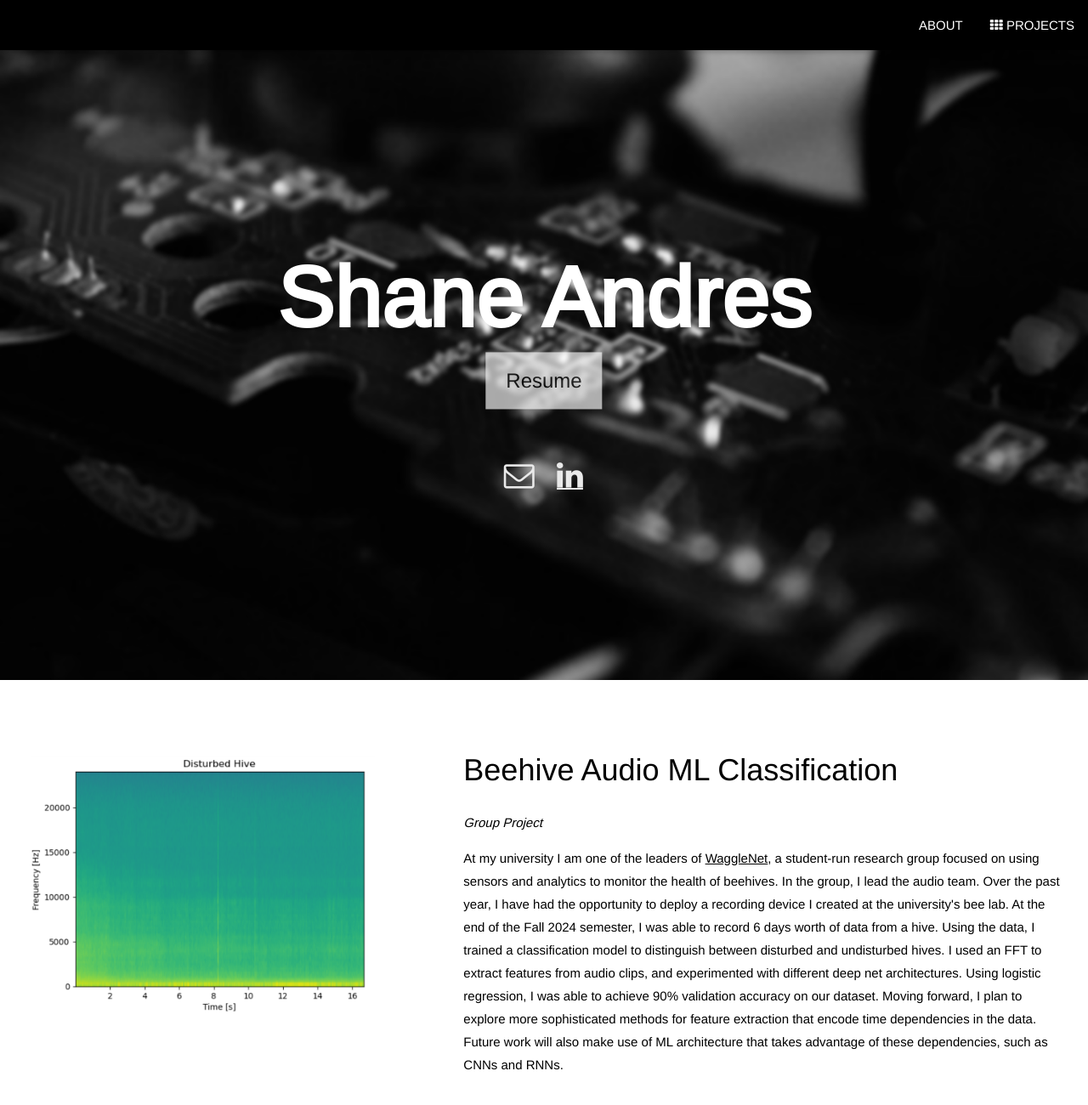
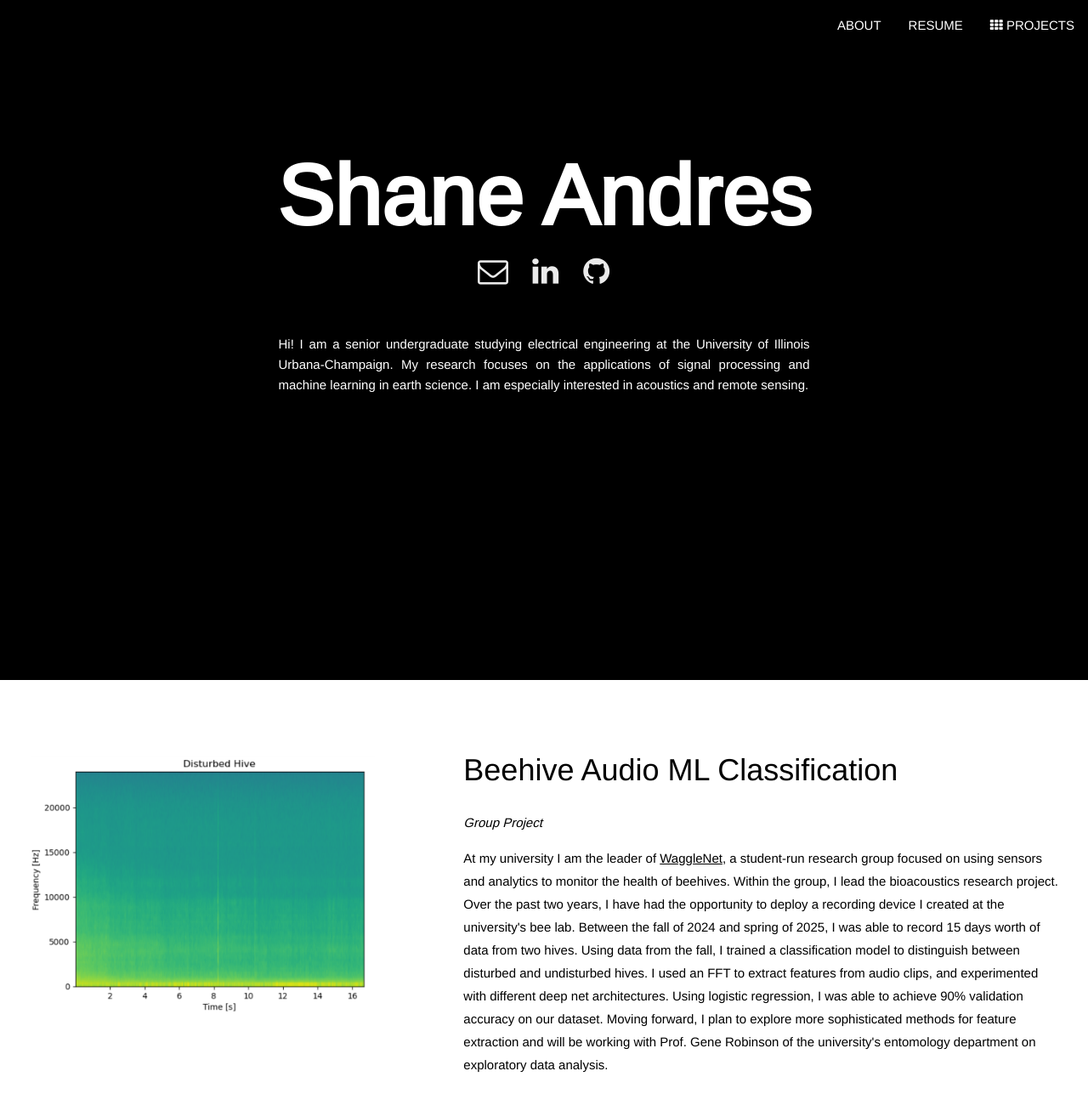
Before and after one commit to shanetandres/shanetandres.github.io, a website: page index.html in a window 1280 px wide. Shown: the top 1300 px of the page at 85% size. Drawn offline with nearby package versions, Linux system fonts and the light colour scheme.

Commit message:
Updated with 2025 projects and resume link

```diff
--- a/index.html
+++ b/index.html
@@ -19,7 +19,8 @@
     .bgimg-1 {
       background-position: center;
       background-size: cover;
-      background-image: url("https://shanetandres.github.io/pcb%20blurred.png");
+      background-color: black;
+      /*background-image: url("https://shanetandres.github.io/pcb%20blurred.png");*!*/
       min-height: 100%;
     }
 
@@ -36,6 +37,7 @@
     <!-- Right-sided navbar links -->
     <div class="w3-right w3-hide-small">
       <a href="#home" class="w3-bar-item w3-button">ABOUT</a>
+      <a href="https://drive.google.com/file/d/1bvvHLDM0f3ji0MXqbqrKhju61sprBD58/view?usp=sharing" class="w3-bar-item w3-button">RESUME</a>
       <a href="#projects" class="w3-bar-item w3-button"><i class="fa fa-th"></i> PROJECTS</a>
     </div>
     <!-- Hide right-floated links on small screens and replace them with a menu icon -->
@@ -53,23 +55,42 @@
   <a href="#projects" onclick="w3_close()" class="w3-bar-item w3-button">PROJECTS</a>
 </nav>
 
-<!-- Header with full-height image -->
+<!-- Header -->
 <header class="bgimg-1 w3-grayscale-min" id="home">
-  <div class="w3-text-white" style="position:absolute; bottom: 45%; width: 100%; text-align: center; font-weight: bold; ">
+  <!-- Name centered higher -->
+  <div style="position:absolute; bottom: 60%; width: 100%; text-align: center; font-weight: bolder" class="w3-text-white">
     <span class="w3-jumbo w3-hide-small">Shane Andres</span>
-    <span class="w3-display-center w3-xxxlarge w3-hide-large w3-hide-medium" style="bottom: 25%; width: 100%">Shane Andres</span>
+    <span class="w3-xxxlarge w3-hide-large w3-hide-medium">Shane Andres</span>
+  </div>
 
-    <div class="w3-display-center">
-      <p><a href="https://drive.google.com/file/d/16P-IOX1eULzsmKDn84oqP5-eD96P23Qu/view?usp=drive_link" class="w3-button w3-white w3-padding-large w3-xlarge w3-margin-top w3-hover-opacity" style="font-weight: lighter; filter:opacity(65%);">Resume</a></p>
+  <!-- Social links  -->
+  <div style="position:absolute; bottom: 58%; width: 100%; text-align: center;" class="w3-text-grey w3-large">
+    <a href="mailto:shanetandres@gmail.com"
+       class="fa fa-envelope-o w3-hover-opacity"
+       style="scale:200%; margin: 0 20px; filter:brightness(200%); text-decoration: none;"></a>
+    <a href="https://www.linkedin.com/in/shane-andres-35722b29b/"
+       class="fa fa-linkedin w3-hover-opacity"
+       style="scale:200%; margin: 0 20px; filter:brightness(200%); text-decoration: none;"></a>
+    <a href="https://github.com/shaneta2">
+      <i class="fa fa-github w3-hover-opacity"
+         style="scale:200%; margin: 0 20px; filter:brightness(200%); text-decoration: none;"></i>
+    </a>
+  </div>
+</header>
+
+  <!-- Paragraph lower -->
+  <div style="position:absolute; bottom: 40%; width: 100%; text-align: center;" class="w3-text-white">
+    <div style="max-width: 625px; margin:auto; font-weight: normal; line-height: 1.6; text-align: justify;">
+      <p>
+        Hi! I am a senior undergraduate studying electrical engineering at the University of Illinois Urbana-Champaign.
+        My research focuses on the applications of signal processing and machine learning in earth science.
+        I am especially interested in acoustics and remote sensing.
+      </p>
     </div>
   </div>
 
 
-  <div class="w3-display-bottommiddle w3-text-grey w3-large" style="bottom: 25%; padding:24px 48px;">
-    <a href="mailto:shanetandres@gmail.com"><i class="fa fa-envelope-o w3-hover-opacity" style="scale:200%; position: relative; right: 50%; filter:brightness(200%);"></i></a>
-    <a href="https://www.linkedin.com/in/shane-andres-35722b29b/" class="fa fa-linkedin w3-hover-opacity" style="scale:200%; position: relative; left: 50%; filter:brightness(200%);"></a>
-  </div>
-</header>
+
 
 <!-- Projects Section -->
 
@@ -81,16 +102,15 @@
     <div class="w3-col m7">
       <h1>Beehive Audio ML Classification</h1>
       <p><i>Group Project</i></p>
-      <p>At my university I am one of the leaders of <a href="https://wagglenet.org">WaggleNet</a>, a student-run research group focused on using
-        sensors and analytics to monitor the health of beehives. In the group, I lead the audio team.
-        Over the past year, I have had the
-        opportunity to deploy a recording device I created at the university's bee lab. At the end of the Fall 2024 semester,
-        I was able to record 6 days worth of data from a hive. Using the data, I trained a classification model
+      <p>At my university I am the leader of <a href="https://wagglenet.org">WaggleNet</a>, a student-run research group focused on using
+        sensors and analytics to monitor the health of beehives. Within the group, I lead the bioacoustics research project.
+        Over the past two years, I have had the
+        opportunity to deploy a recording device I created at the university's bee lab. Between the fall of 2024 and spring of 2025,
+        I was able to record 15 days worth of data from two hives. Using data from the fall, I trained a classification model
         to distinguish between disturbed and undisturbed hives. I used an FFT to extract features from audio clips,
         and experimented with different deep net architectures. Using logistic regression, I was able to achieve 90% validation accuracy
-        on our dataset. Moving forward, I plan to explore more sophisticated methods for feature extraction that encode
-        time dependencies in the data. Future work will also make use of ML architecture that takes advantage of these dependencies,
-        such as CNNs and RNNs.
+        on our dataset. Moving forward, I plan to explore more sophisticated methods for feature extraction and will be working
+        with Prof. Gene Robinson of the university's entomology department on exploratory data analysis.
       </p>
     </div>
   </div>
```
